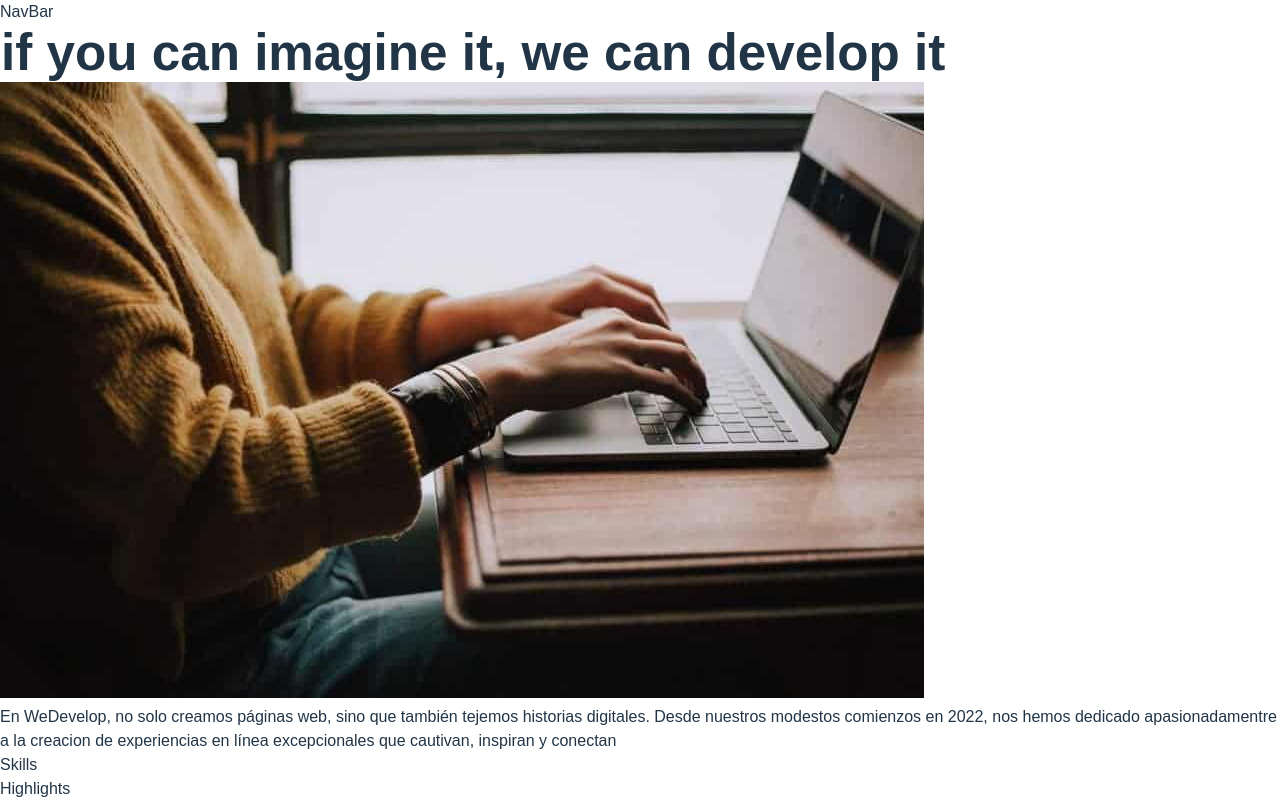
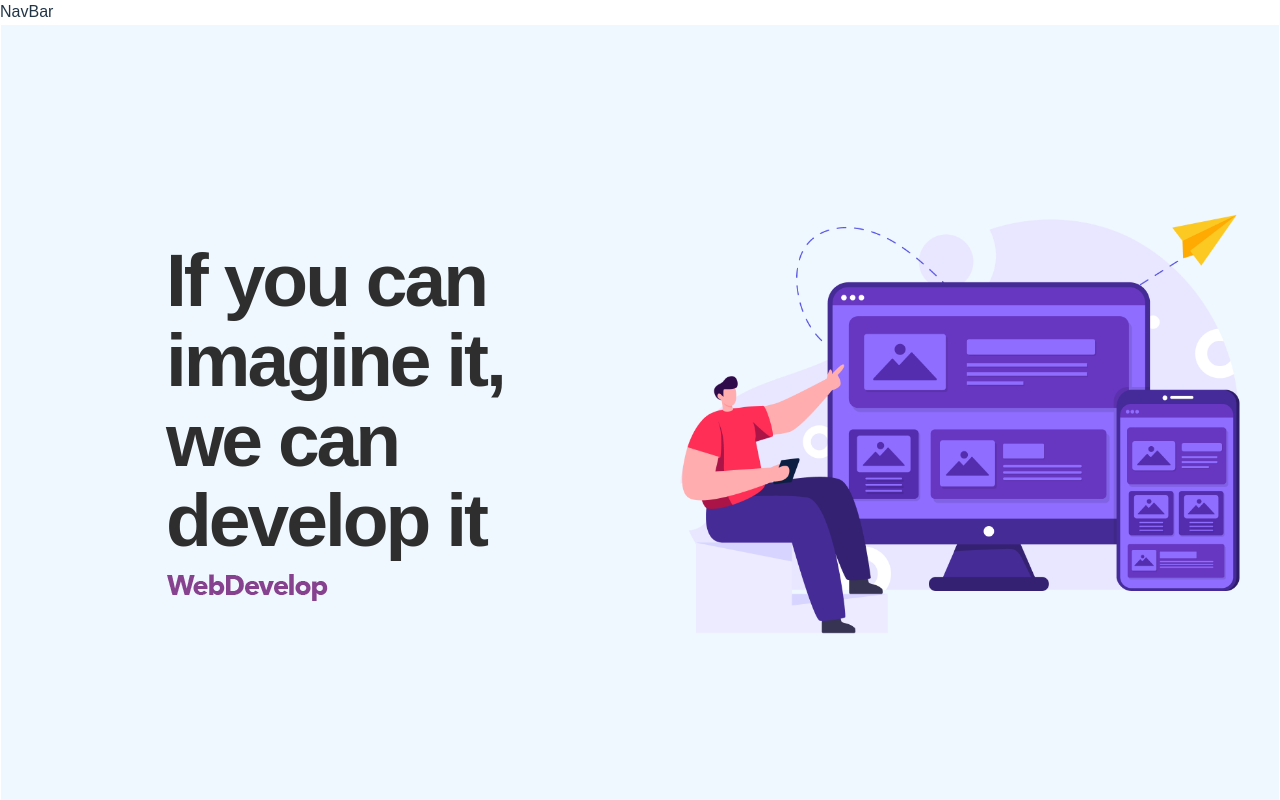
Before and after one commit to Freetzen/WeDevelop, a React (Vite) app in the folder Frontend/: page / in a window 1280 px wide. Shown: the top 800 px of the page. Built offline with nearby package versions, Linux system fonts and the light colour scheme.

Commit message:
header component

```diff
--- a/Frontend/src/components/header/Header.jsx
+++ b/Frontend/src/components/header/Header.jsx
@@ -4,11 +4,11 @@ const Header = () => {
   return (
     <div className={style.HeaderContainer}>
       <div className={style.titleContainer}>
-        <h1>if you can imagine it,
-          we can develop it</h1>
+          <h1 className={style.h1}>If you can imagine it, we can develop it</h1>
+          <img src="./images/Logo-NavBar.png" alt="" />
       </div>
       <div className={style.ImgContainer}>
-
+            <img className={style.imgResponsive} src="./images/responsive.png" alt="resposive" />
       </div>
     </div>
   )
--- a/Frontend/src/components/header/Header.module.css
+++ b/Frontend/src/components/header/Header.module.css
@@ -1,3 +1,39 @@
 .HeaderContainer {
+    background-color: aliceblue;
+    height: 800px;
     border: 1px solid white;
+    display: flex;
+    flex-direction: row;
+    flex-wrap: nowrap;
 }
+
+.titleContainer {
+    width: 40%;
+    display: flex;
+    flex-direction: column;
+    justify-content: center;
+    align-items: start;
+    padding: 15px;
+    margin-left: 150px;
+}
+
+.h1 {
+    color: #2e2e2e;
+    width: 90%;
+    height: max-content;
+    font-size: 75px;
+    letter-spacing: -3px;
+    margin-bottom: 10px;
+    line-height: 5rem;
+}
+
+.ImgContainer {
+    width: 50%;
+    display: flex;
+    justify-content: center;
+    align-items: center;
+}
+
+.imgResponsive {
+    width: 650px;
+}
```
Also changed, not shown: Frontend/public/images/Logo-NavBar.png (added), Frontend/public/images/responsive.png (added).
